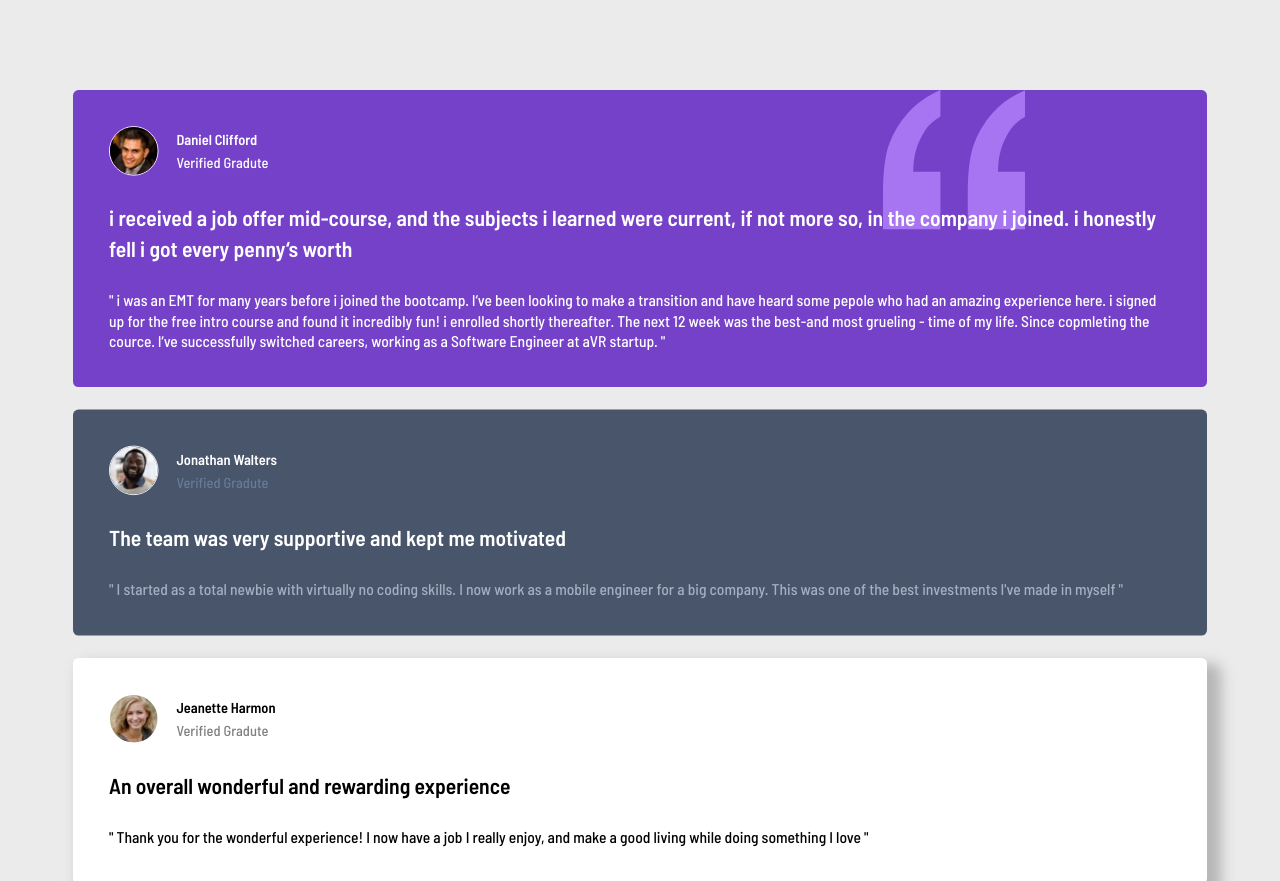
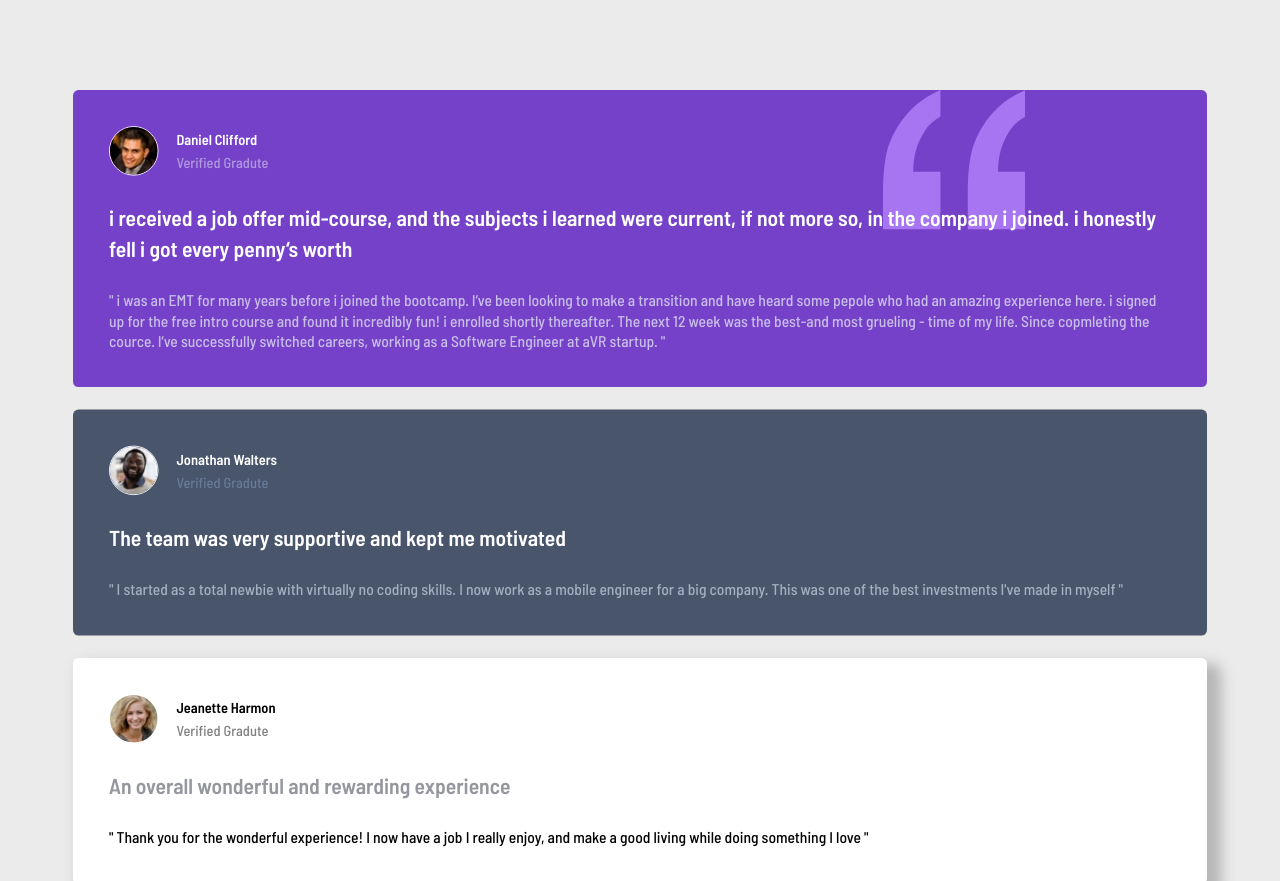
Before and after one commit to Waelkp/Challenge-FrontendMentor4, a plain HTML site: page index.html in a window 1280 px wide. Shown: the top 881 px of the page. Drawn offline with Linux system fonts and the light colour scheme.

Commit message:
Update s

```diff
--- a/css/style.css
+++ b/css/style.css
@@ -9,6 +9,7 @@
 }
 body {
   font-family: "Barlow Semi Condensed", sans-serif;
+  background-color: hsl(0, 0%, 81%);
   color: white;
 }
 :root {
@@ -53,10 +54,10 @@ body {
   background-color: var(--Verydarkgrayishblue);
 }
 .one .head .text p {
-  color: rgb(117, 65, 200 / 50%);
+  color: rgb(236 242 248 / 50%);
 }
 .one > p:last-of-type {
-  color: rgb(117, 65, 200 / 70%);
+  color: rgb(236 242 248 / 70%);
 }
 .two .head .text p {
   color: hsl(217, 19%, 50%);
@@ -70,11 +71,17 @@ body {
 .three > p:last-of-type {
   color: hsl(0, 0%, 70%);
 }
+.holder .team .three > p:first-of-type {
+  color: #94979d;
+}
 .four .head .text p {
   color: hsl(0, 0%, 50%);
 }
 .four > p:last-of-type {
   color: hsl(p, 0%, 70%);
+}
+.holder .team .four > p:first-of-type {
+  color: #94979d;
 }
 .five .head .text p {
   color: hsl(219, 29%, 50%);
```
